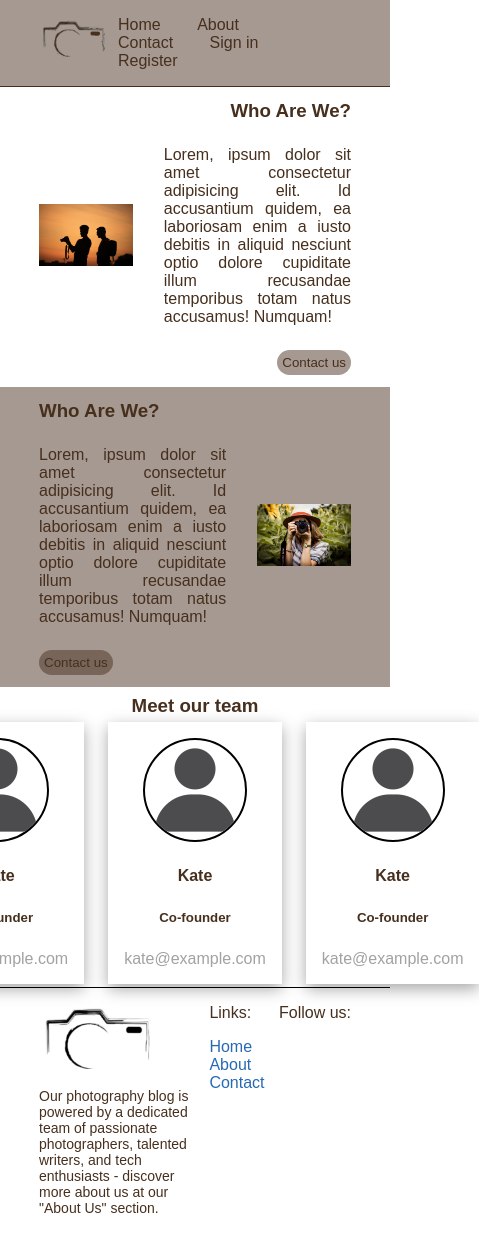
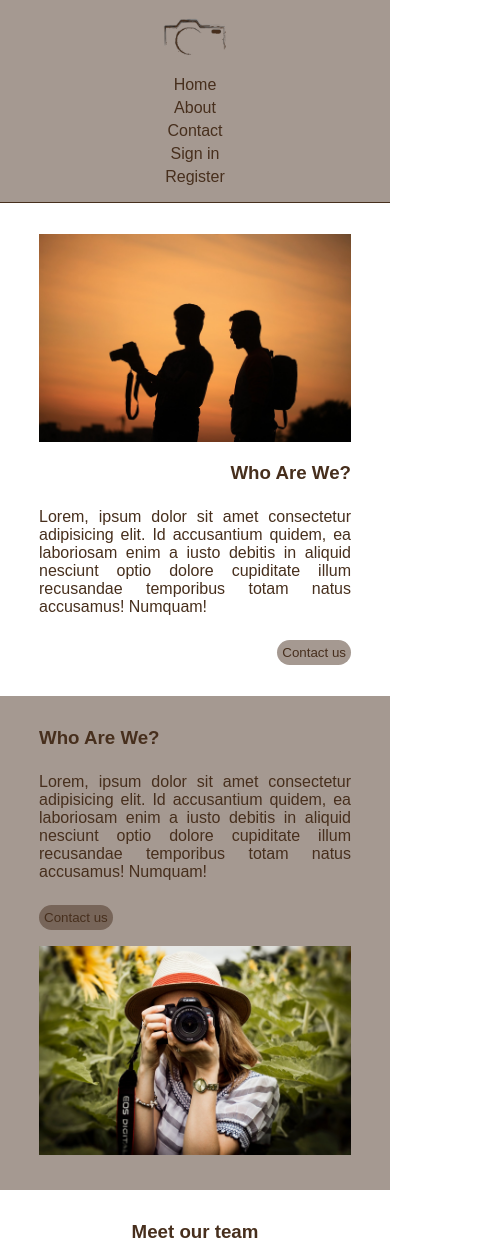
Before and after one commit to darkogolovic/Uvod-u-Web-, a plain HTML site: page Blog/about.html in a window 390 px wide. Shown: the top 1238 px of the page, 479 px wide, since content can reach past the window. Drawn offline with Linux system fonts and the light colour scheme.

Commit message:
about page, responsive

```diff
--- a/Blog/about.html
+++ b/Blog/about.html
@@ -5,6 +5,13 @@
     <meta name="viewport" content="width=device-width, initial-scale=1.0" />
     <title>Photografy Blog</title>
     <link rel="stylesheet" href="./styles/about.css" />
+    <link
+      rel="stylesheet"
+      href="https://cdnjs.cloudflare.com/ajax/libs/font-awesome/6.5.1/css/all.min.css"
+      integrity="sha512-DTOQO9RWCH3ppGqcWaEA1BIZOC6xxalwEsw9c2QQeAIftl+Vegovlnee1c9QX4TctnWMn13TZye+giMm8e2LwA=="
+      crossorigin="anonymous"
+      referrerpolicy="no-referrer"
+    />
   </head>
   <body>
     <div class="container">
--- a/Blog/styles/about.css
+++ b/Blog/styles/about.css
@@ -210,3 +210,53 @@ main {
 .footer .copyright {
   padding: 18px 10%;
 }
+@media only screen and (max-width: 700px) {
+  .container .nav {
+    flex-direction: column;
+    align-items: center;
+    justify-content: space-between;
+    gap: 10px;
+  }
+  .section {
+    display: flex;
+    height: auto;
+    flex-direction: column;
+    padding: 8% 10%;
+    justify-content: space-between;
+    align-items: center;
+    gap: 16px;
+  }
+  .section:nth-child(2) {
+    flex-direction: column-reverse;
+  }
+  .features {
+    width: 100%;
+    display: flex;
+    flex-direction: column;
+    align-items: center;
+    justify-content: center;
+    gap: 24px;
+  }
+  .footer div {
+    display: flex;
+    flex-direction: column;
+    align-items: center;
+    justify-content: space-between;
+    gap: 10px;
+  }
+  .footer .footer-col {
+    align-items: center;
+  }
+}
+@media only screen and (max-width: 550px) {
+  .container .nav ul {
+    display: flex;
+    flex-direction: column;
+    align-items: center;
+    gap: 5px;
+  }
+  .container .nav ul li {
+    margin: 0;
+    padding: 0;
+  }
+}
```
